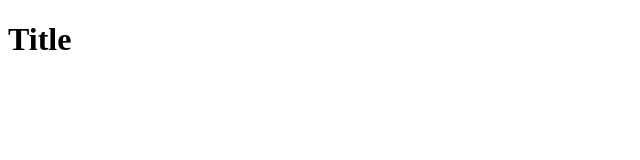
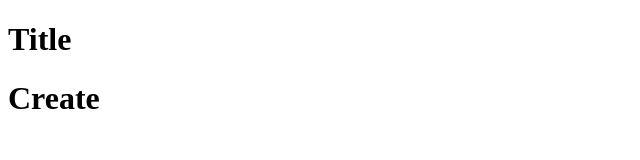
Before and after one commit to Takeru0522/sourcetree_practice, a plain HTML site: page index.html in a window 1280 px wide. Shown: the whole page, without its empty margins (0-640 px from the left). Drawn offline with Linux system fonts and the light colour scheme.

Commit message:
add create

```diff
--- a/index.html
+++ b/index.html
@@ -7,6 +7,6 @@
 </head>
 <body>
     <h1>Title</h1>
-
+    <h1>Create</h1>
 </body>
 </html>
```
